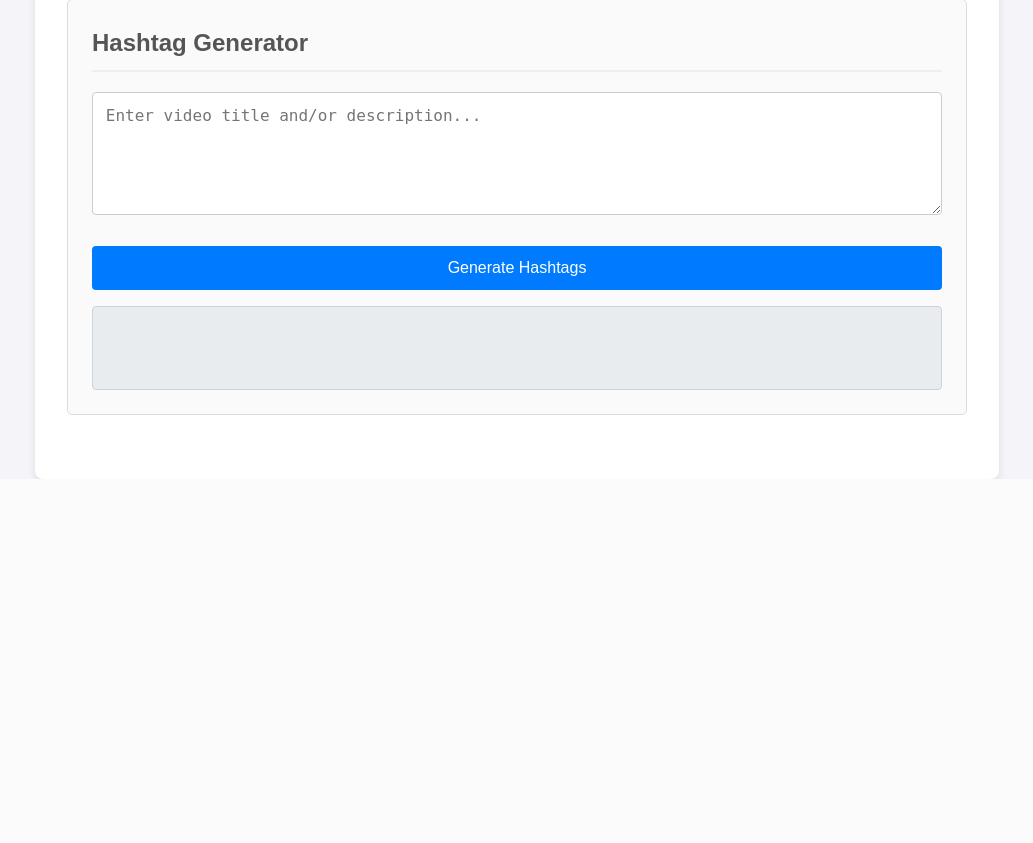
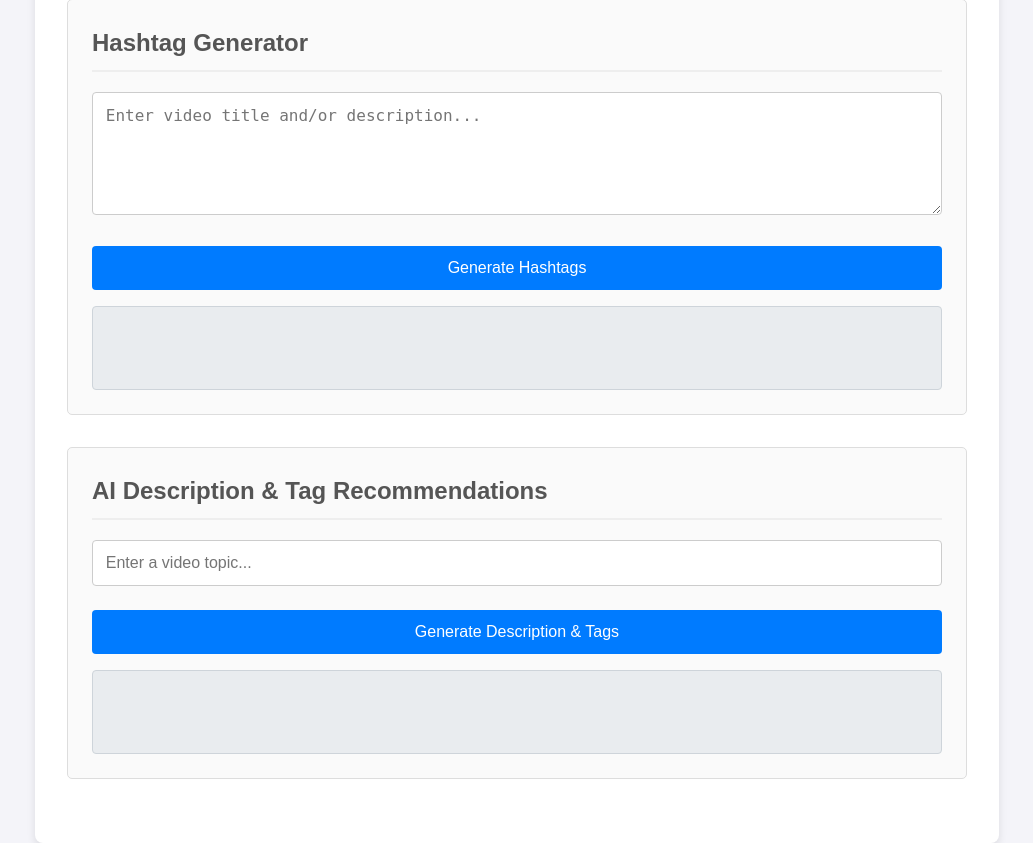
Before and after one commit to ampsonalsriya-rgb/Cooking-game-web, a Flask app: page / in a window 1280 px wide. Shown: the part 2215-3058 px from the top of the page, without its empty margins (123-1156 px from the left). Before the commit the page ends 2694 px from the top, so only its background shows below. Run offline with Flask 3, Linux system fonts and the light colour scheme.

Commit message:
feat: Add AI Description & Tag Recommendations feature
This commit introduces a new "AI Description & Tag Recommendations" feature to the application.

- Adds a new "AI Description & Tag Recommendations" section to the user interface.
- Implements a new API endpoint (`/api/ai_description_tags`) that uses the Gemini API to generate a YouTube-optimized video description and a list of relevant tags based on a given topic.
- The AI is prompted to return a structured JSON response for more reliable parsing.
- Updates the frontend to allow users to input a topic and get the generated description and tags displayed in a clean format.

```diff
--- a/app.py
+++ b/app.py
@@ -238,5 +238,46 @@ def video_details():
         return jsonify({'error': 'An error occurred while fetching video details.'}), 500
 
 
+@app.route('/api/ai_description_tags', methods=['POST'])
+def ai_description_tags():
+    if not GEMINI_API_KEY:
+        return jsonify({'error': 'Gemini API key is not configured. Please set the GEMINI_API_KEY environment variable.'}), 500
+
+    data = request.get_json()
+    topic = data.get('topic')
+    if not topic:
+        return jsonify({'error': 'Topic is required'}), 400
+
+    try:
+        model = genai.GenerativeModel('gemini-1.5-flash')
+        prompt = f"""
+        Generate a YouTube video description and a list of relevant tags for a video about: "{topic}".
+
+        Please return the output in a JSON format with two keys: "description" and "tags".
+        The "description" should be a well-written, engaging paragraph of about 100-150 words.
+        The "tags" should be a list of 10-15 relevant keywords.
+
+        Example:
+        {{
+          "description": "In this video, we explore the best techniques for landscape photography...",
+          "tags": ["landscape photography", "photography tips", "nature photography", "camera settings", "long exposure"]
+        }}
+        """
+        response = model.generate_content(prompt)
+
+        import json
+        # Clean the response to ensure it's valid JSON
+        text_response = response.text
+        start = text_response.find('{')
+        end = text_response.rfind('}') + 1
+        json_str = text_response[start:end]
+        json_response = json.loads(json_str)
+
+        return jsonify(json_response)
+    except Exception as e:
+        app.logger.error(f"An error occurred with the Gemini API: {e}")
+        return jsonify({'error': 'An error occurred while generating description and tags.'}), 500
+
+
 if __name__ == '__main__':
     app.run(host='0.0.0.0', port=8080, debug=True)
--- a/static/script.js
+++ b/static/script.js
@@ -252,6 +252,47 @@ document.addEventListener('DOMContentLoaded', () => {
         }
     });
 
+    // AI Description & Tag Recommendations
+    const descTagsBtn = document.getElementById('desc-tags-btn');
+    const descTagsTopicInput = document.getElementById('desc-tags-topic-input');
+    const descTagsResults = document.getElementById('desc-tags-results');
+
+    descTagsBtn.addEventListener('click', () => {
+        const topic = descTagsTopicInput.value.trim();
+        if (topic) {
+            fetch('/api/ai_description_tags', {
+                method: 'POST',
+                headers: {
+                    'Content-Type': 'application/json'
+                },
+                body: JSON.stringify({ topic: topic })
+            })
+            .then(response => response.json())
+            .then(data => {
+                if (data.error) {
+                    displayError(descTagsResults, data.error);
+                } else {
+                    displayDescriptionAndTags(descTagsResults, data);
+                }
+            })
+            .catch(error => {
+                console.error('Error:', error);
+                displayError(descTagsResults, 'An error occurred.');
+            });
+        }
+    });
+
+    function displayDescriptionAndTags(element, data) {
+        element.innerHTML = `
+            <h5>Generated Description:</h5>
+            <p class="description" style="white-space: pre-wrap; background: #fdfdfd; padding: 1rem; border-radius: 5px;">${data.description}</p>
+            <h5 style="margin-top: 1rem;">Generated Tags:</h5>
+            <div class="tags-container">
+                ${data.tags.map(tag => `<span class="tag" style="background-color: #e9ecef; padding: 0.3rem 0.6rem; border-radius: 3px; margin: 0.2rem; display: inline-block;">${tag}</span>`).join('')}
+            </div>
+        `;
+    }
+
     function displayResults(element, data) {
         if (data.error) {
             displayError(element, data.error);
--- a/templates/index.html
+++ b/templates/index.html
@@ -64,6 +64,14 @@
             <button id="hashtag-btn">Generate Hashtags</button>
             <div id="hashtag-results" class="results"></div>
         </div>
+
+        <!-- AI Description & Tag Recommendations -->
+        <div class="tool-section">
+            <h2>AI Description & Tag Recommendations</h2>
+            <input type="text" id="desc-tags-topic-input" placeholder="Enter a video topic...">
+            <button id="desc-tags-btn">Generate Description & Tags</button>
+            <div id="desc-tags-results" class="results"></div>
+        </div>
     </div>
 
     <script src="{{ url_for('static', filename='script.js') }}"></script>
```
